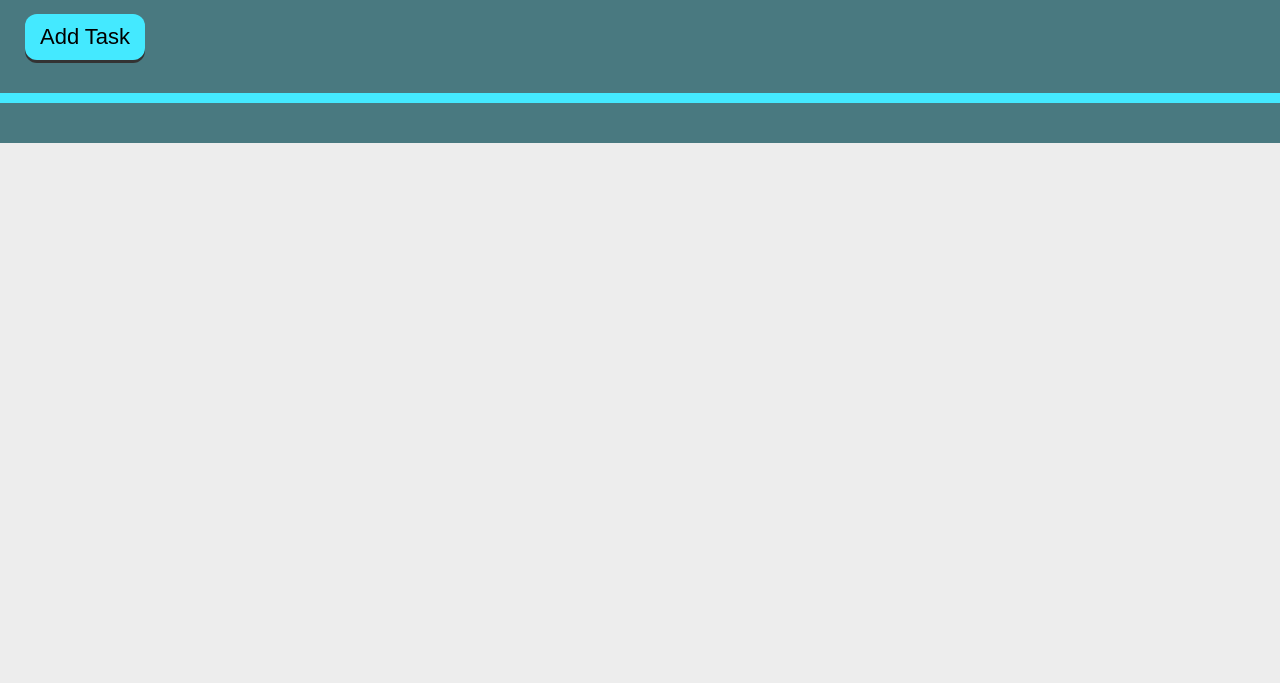
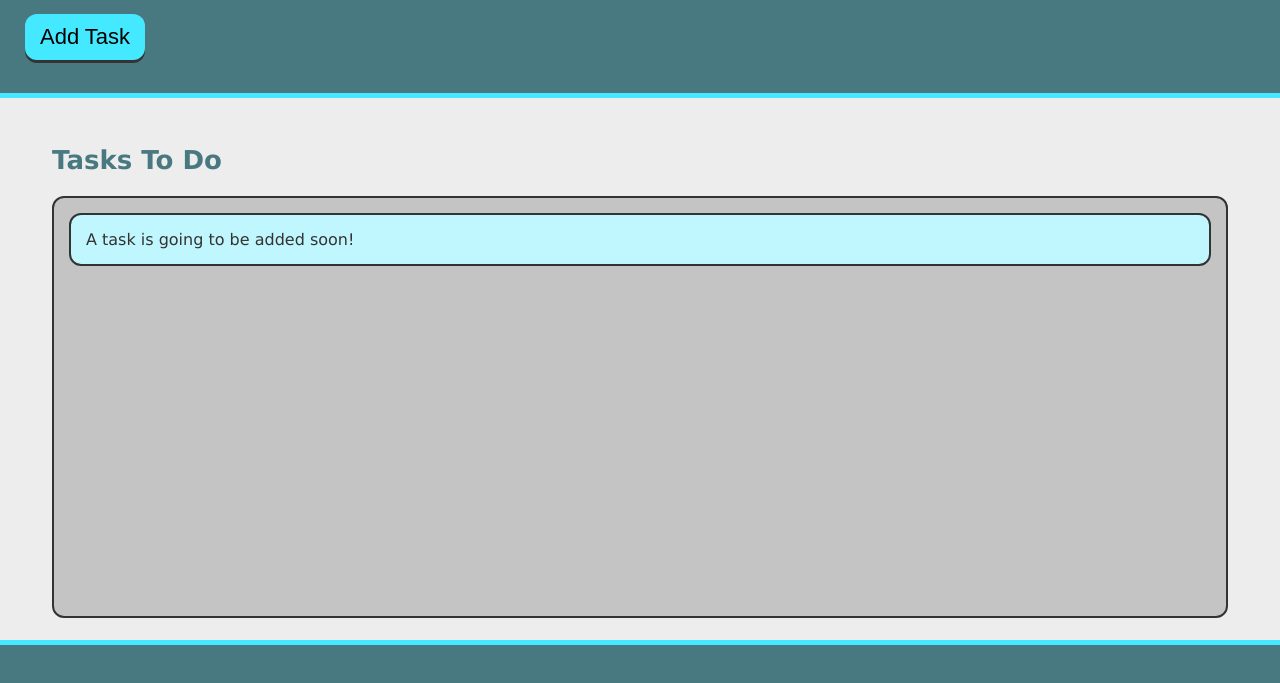
Before and after one commit to rosefrancis-tech/taskinator, a plain HTML site: page index.html in a window 1280 px wide. Shown: the part 115-798 px from the top of the page. Drawn offline with Linux system fonts and the light colour scheme.

Commit message:
add contents to the body

```diff
--- a/index.html
+++ b/index.html
@@ -12,7 +12,14 @@
         <p>Click the button below to add a new task!</p>
         <button class="btn" >Add Task</button>
     </header>
-    <main></main>
+    <main class = "page-content">
+        <section class = "task-list-wrapper">
+            <h2 class = "list-title">Tasks To Do</h2>
+            <ul class = "task-list">
+                <li class = "task-item">A task is going to be added soon!</li>
+            </ul>
+        </section>
+    </main>
     <footer></footer>
     <script src="assets/js/script.js"></script>
 </body>
```
